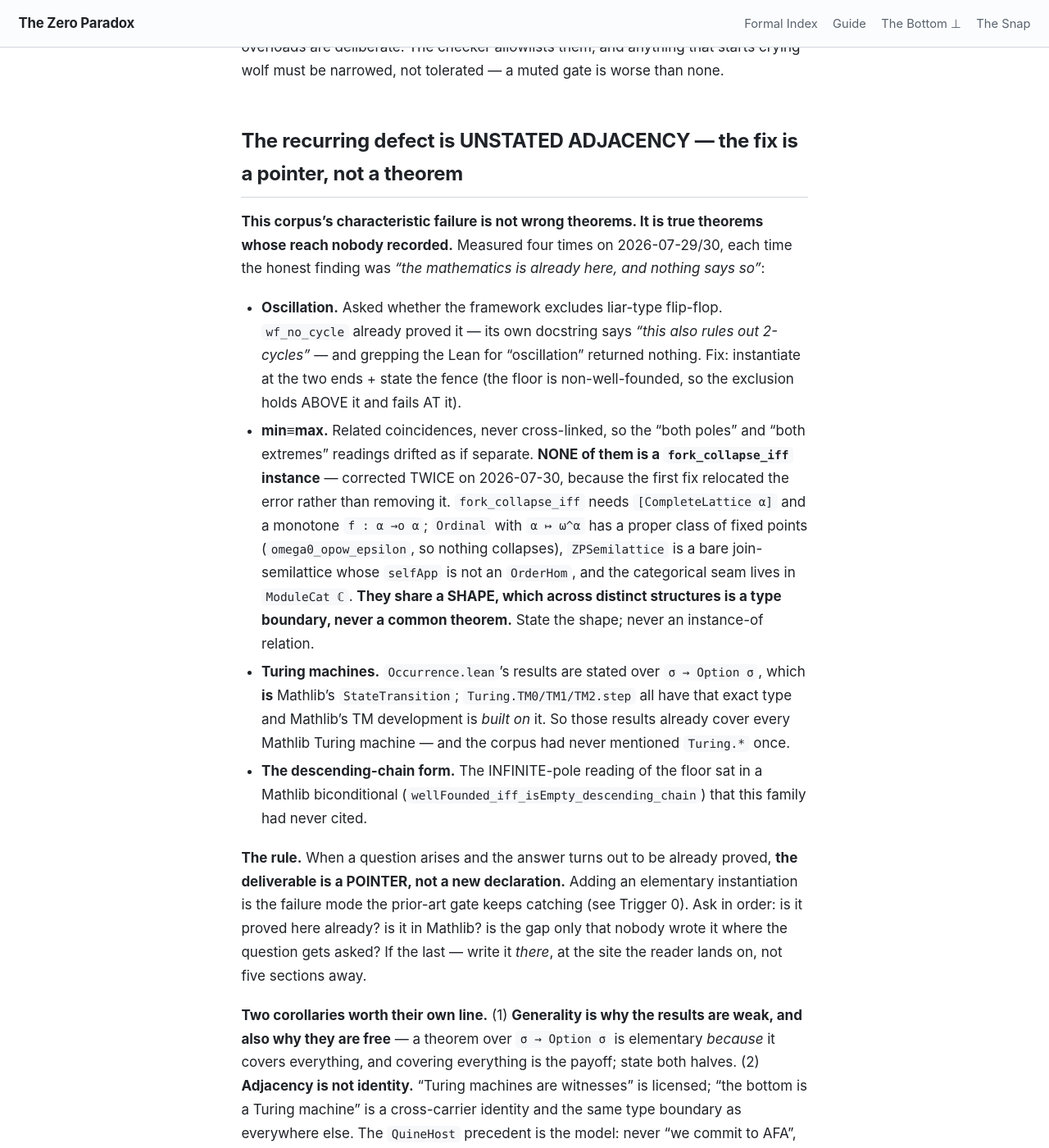
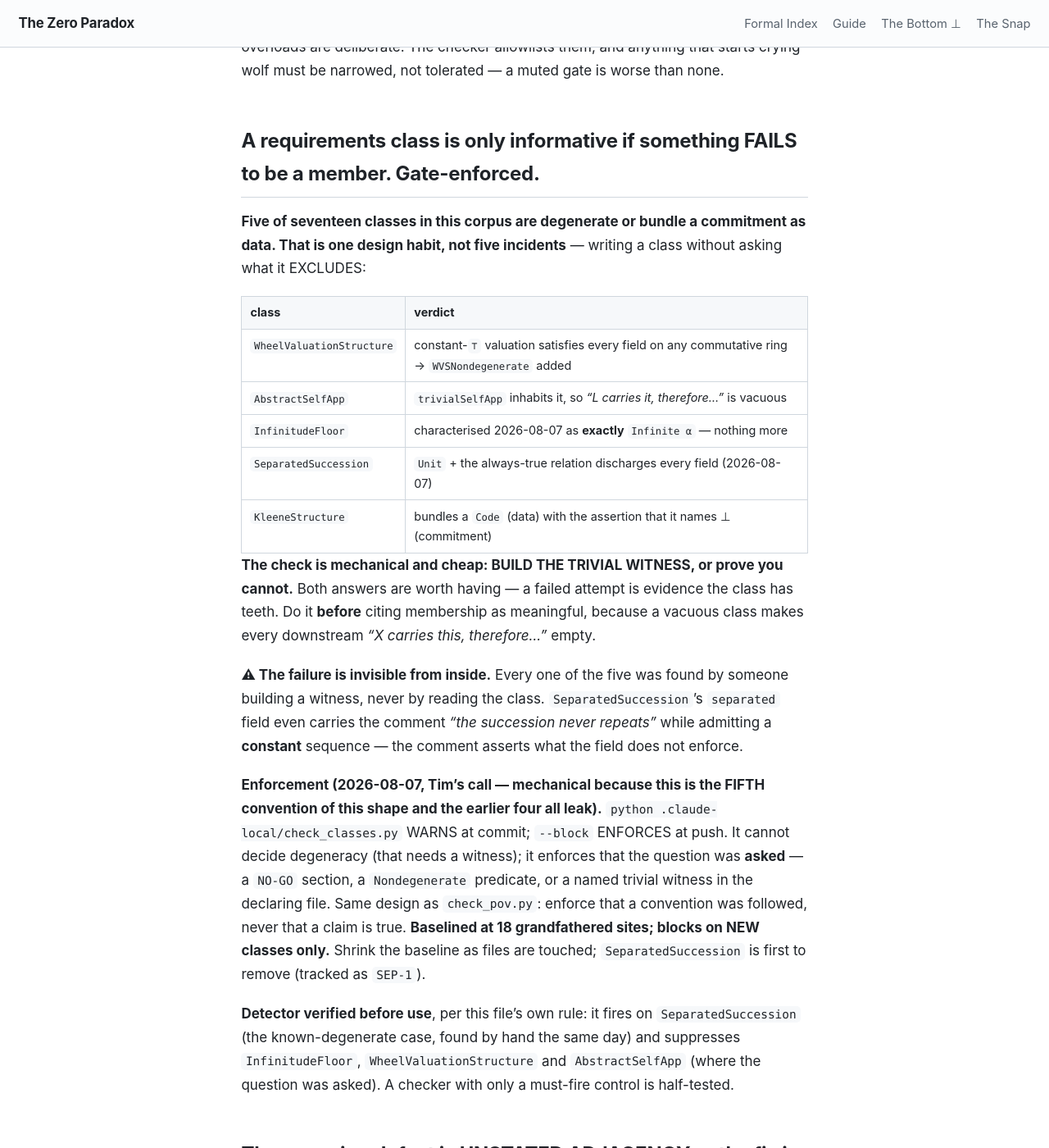
Before and after one commit to timbrigham/ZeroParadox, a Jekyll site: the page built from CLAUDE.md, in a window 1280 px wide and 1400 px high, scrolled down 15196 px. Shown: the whole window at 82% size. Built offline with Jekyll 4.4.1, drawn with Linux system fonts in a browser that asks for light colours; our own code applies the rules of GitHub Pages for plain Markdown files.

Commit message:
Gate the degeneracy question: a requirements class is only informative if something fails to be a member

```diff
--- a/CLAUDE.md
+++ b/CLAUDE.md
@@ -251,6 +251,41 @@ cannot self-detect vocabulary drift, so discipline-level rules fail here by cons
 **Do not flag the intentional collisions.** `project_notation_notes`: the ⊥ / ε₀ / P₀ overloads are
 deliberate. The checker allowlists them, and anything that starts crying wolf must be narrowed, not
 tolerated — a muted gate is worse than none.
+
+## A requirements class is only informative if something FAILS to be a member. Gate-enforced.
+
+**Five of seventeen classes in this corpus are degenerate or bundle a commitment as data. That is one
+design habit, not five incidents** — writing a class without asking what it EXCLUDES:
+
+| class | verdict |
+|---|---|
+| `WheelValuationStructure` | constant-`⊤` valuation satisfies every field on any commutative ring → `WVSNondegenerate` added |
+| `AbstractSelfApp` | `trivialSelfApp` inhabits it, so *"L carries it, therefore…"* is vacuous |
+| `InfinitudeFloor` | characterised 2026-08-07 as **exactly** `Infinite α` — nothing more |
+| `SeparatedSuccession` | `Unit` + the always-true relation discharges every field (2026-08-07) |
+| `KleeneStructure` | bundles a `Code` (data) with the assertion that it names ⊥ (commitment) |
+
+**The check is mechanical and cheap: BUILD THE TRIVIAL WITNESS, or prove you cannot.** Both answers are
+worth having — a failed attempt is evidence the class has teeth. Do it **before** citing membership as
+meaningful, because a vacuous class makes every downstream *"X carries this, therefore…"* empty.
+
+**⚠ The failure is invisible from inside.** Every one of the five was found by someone building a
+witness, never by reading the class. `SeparatedSuccession`'s `separated` field even carries the comment
+*"the succession never repeats"* while admitting a **constant** sequence — the comment asserts what the
+field does not enforce.
+
+**Enforcement (2026-08-07, Tim's call — mechanical because this is the FIFTH convention of this shape
+and the earlier four all leak).** `python .claude-local/check_classes.py` WARNS at commit;
+`--block` ENFORCES at push. It cannot decide degeneracy (that needs a witness); it enforces that the
+question was **asked** — a `NO-GO` section, a `Nondegenerate` predicate, or a named trivial witness in
+the declaring file. Same design as `check_pov.py`: enforce that a convention was followed, never that a
+claim is true. **Baselined at 18 grandfathered sites; blocks on NEW classes only.** Shrink the baseline
+as files are touched; `SeparatedSuccession` is first to remove (tracked as `SEP-1`).
+
+**Detector verified before use**, per this file's own rule: it fires on `SeparatedSuccession` (the
+known-degenerate case, found by hand the same day) and suppresses `InfinitudeFloor`,
+`WheelValuationStructure` and `AbstractSelfApp` (where the question was asked). A checker with only a
+must-fire control is half-tested.
 
 ## The recurring defect is UNSTATED ADJACENCY — the fix is a pointer, not a theorem
 
```
